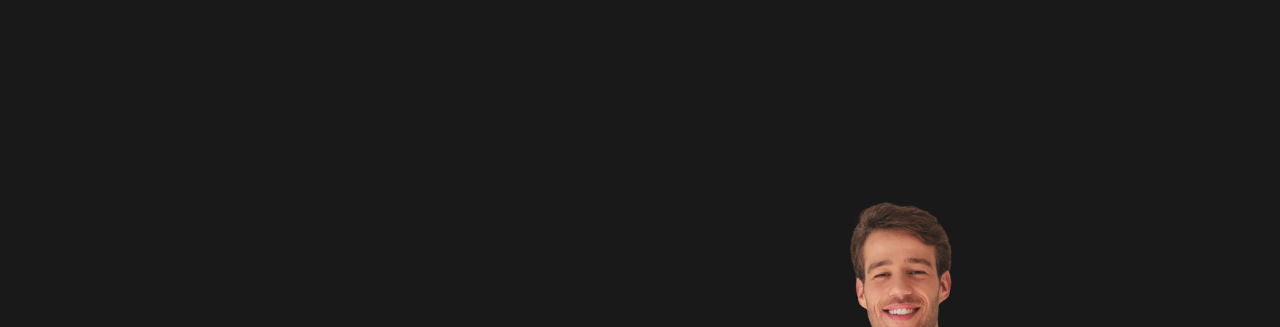
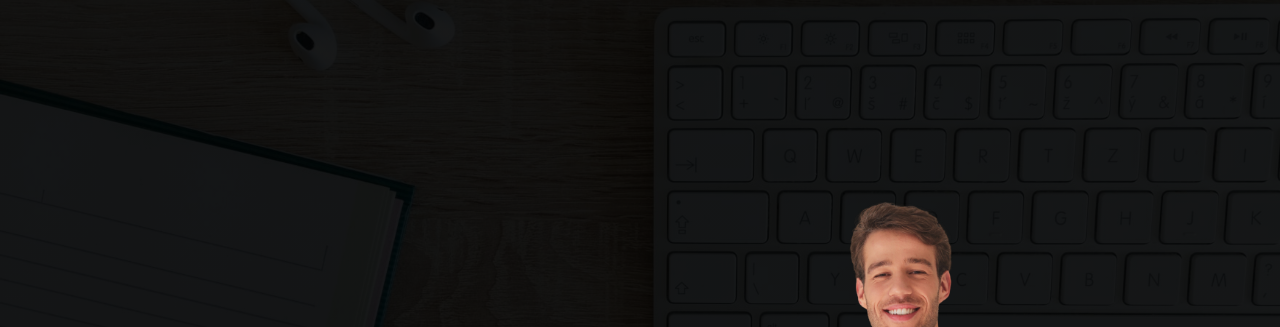
Before and after one commit to tanyaaaaaaaaaaaa/CODSOFT-task2, a plain HTML site: page index.html in a window 1280 px wide. Shown: the part 88-415 px from the top of the page. Drawn offline with Linux system fonts and the light colour scheme.

Commit message:
Update style.css

```diff
--- a/style.css
+++ b/style.css
@@ -6,7 +6,7 @@
 header{
 width:100%;
 height:100vh;
-background:linear-gradient(rgba(0,0,0,0.9),rgba(0,0,0,0.9)),url('images/banner1.jpg');
+background:linear-gradient(rgba(0,0,0,0.9),rgba(0,0,0,0.9)),url('banner1.jpg');
 background-size:cover;
 color: white;
 }
```
